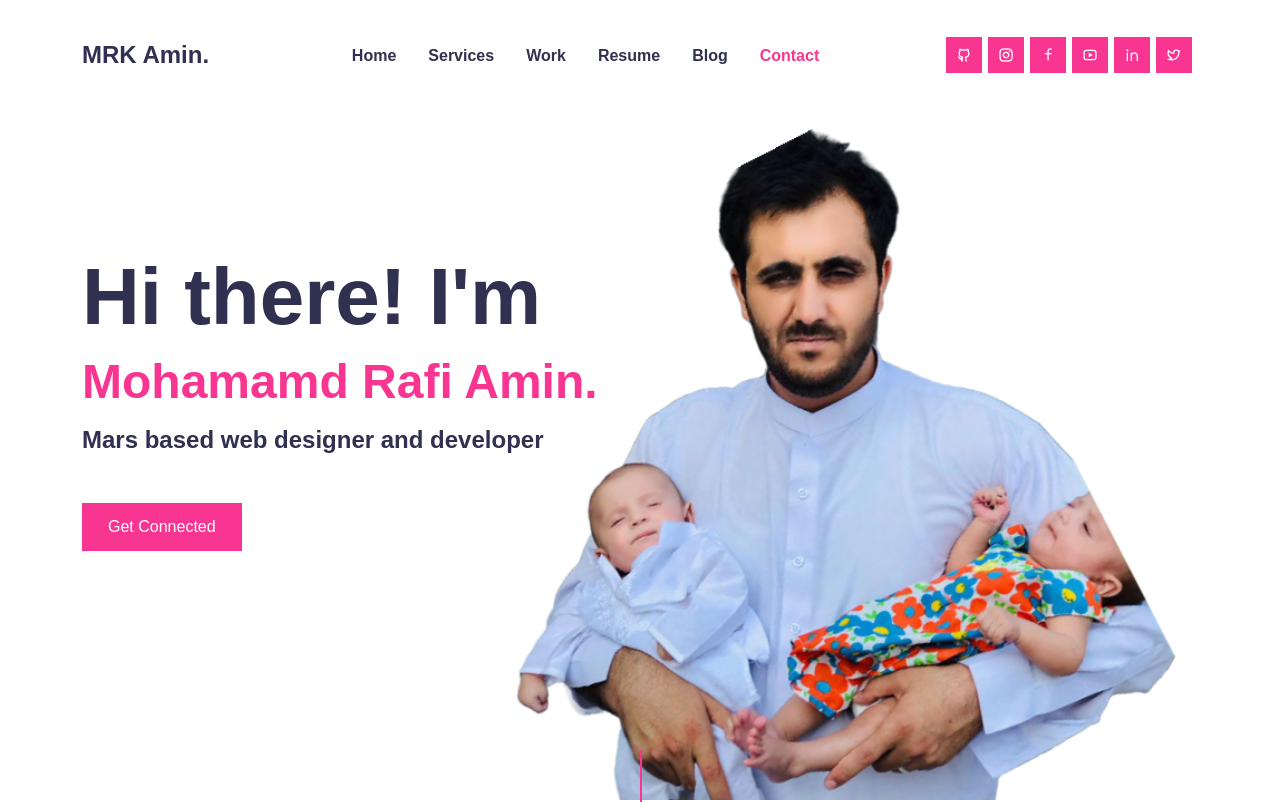
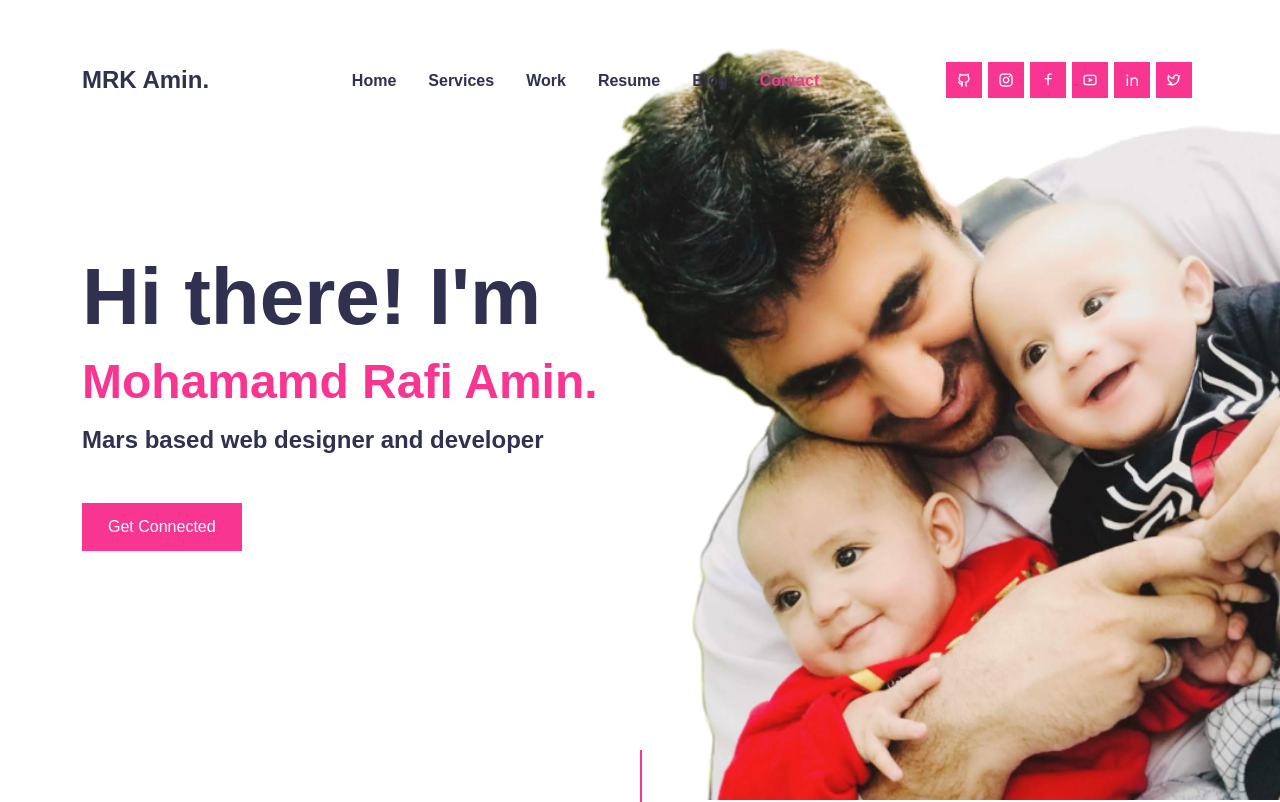
Before and after one commit to mrkamin/mrkamin.github.io, a website: page index.html in a window 1280 px wide. Shown: the top 802 px of the page. Drawn offline with nearby package versions, Linux system fonts and the light colour scheme; a web font is replaced by a local one.

Commit message:
modifmodif css

```diff
--- a/assets/css/style.css
+++ b/assets/css/style.css
@@ -95,6 +95,26 @@ img {
   transition: var(--transition);
 }
 
+.navbar-brand {
+  padding-top: 30px;
+  padding-bottom: 30px;
+  transition: var(--transition);
+  animation: rotateLogo 1.5s linear;
+}
+
+@keyframes rotateLogo {
+  0% {
+    transform: rotate(0deg);
+  }
+  100% {
+    transform: rotate(360deg);
+  }
+}
+
+.container >a:hover {
+  font-size: 30px;
+}
+
 .navbar.scrolled {
     padding-top: 7px;
     padding-bottom: 7px;
@@ -174,9 +194,11 @@ img {
 /* Home */
 
 #home {
-    background-image: url(../img/hom-bg-transparant.png);
-    background-position: center;
+    background-image: url(../img/MyPic1.png);
     background-size: cover;
+    background-repeat: no-repeat;
+    background-position: right;
+
 }
 
 /* service */
```
Also changed, not shown: README.md (deleted), assets/img/My project-1 (4).png (added), assets/img/MyPic1.png (added), assets/img/MyPic10.png (added), assets/img/MyPic11.png (added), assets/img/MyPic12.png (added), assets/img/MyPic2.png (added), assets/img/MyPic3.png (added), assets/img/MyPic4.png (added), assets/img/MyPic5.png (added), 7 other files.
